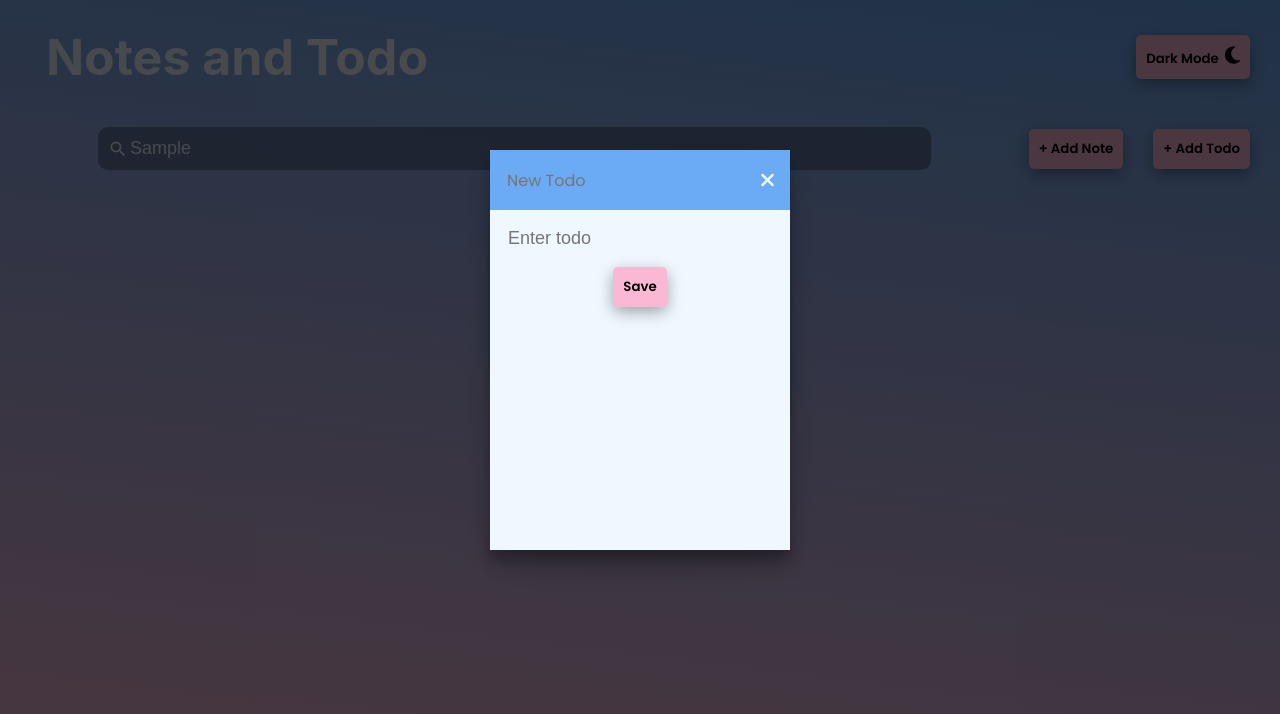
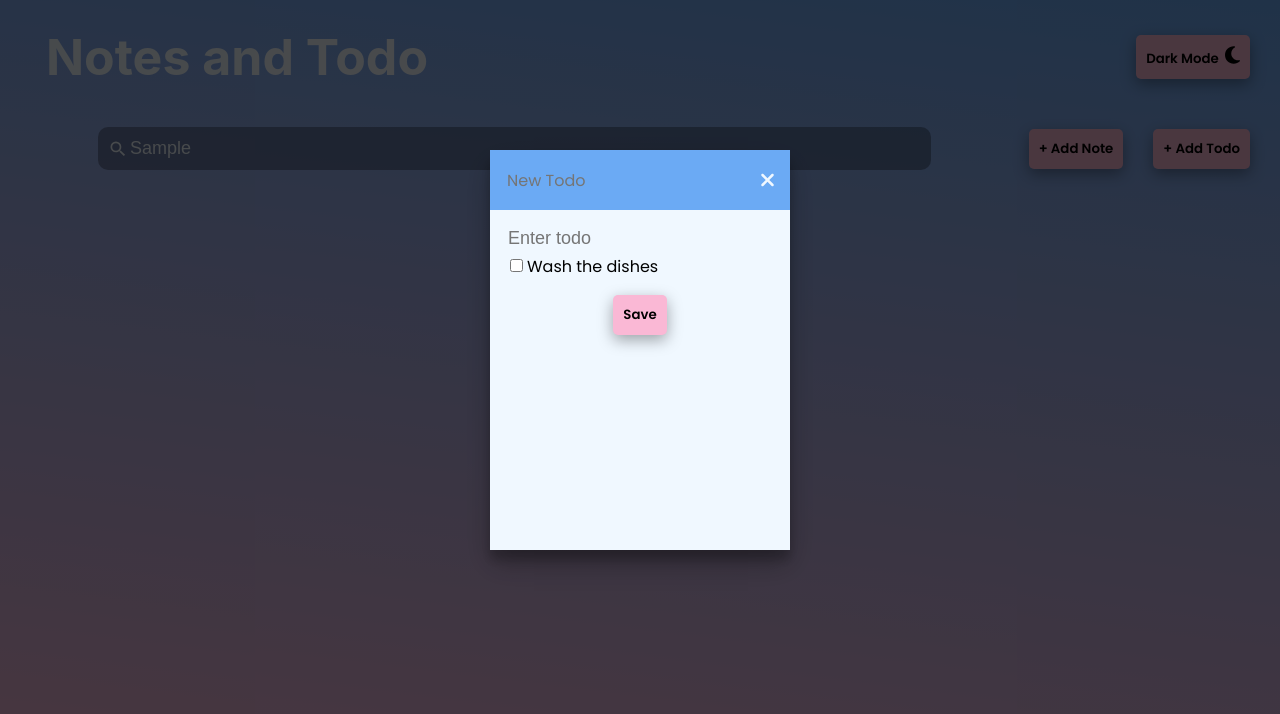
Before and after one commit to marijahavaic/notes-todo-app, a React (Create React App) app: page / in a window 1280 px wide. Both pictures are taken after typing "Sample" into the empty fields and a click on the button "+ Add Todo". Shown: the top 714 px of the page. Built offline with nearby package versions, Linux system fonts and the light colour scheme.

Commit message:
Fix add new task in the AddTodo component

```diff
--- a/src/App.js
+++ b/src/App.js
@@ -62,6 +62,12 @@ function App() {
         ]
     }
   ])
+  const [newTodoItems, setNewTodoItems] = useState([
+    {
+      id: nanoid(),
+      text: "Wash the dishes"
+    }
+  ]);
 
 
   // Retrive notes from local storage
@@ -140,9 +146,12 @@ function App() {
       />
       <div className='Todos'>
         {newTodo && <AddTodo
+          todos={todos}
           handleAddTodo={addTodo}
           newTodo={newTodo}
           handleCloseNewTodo={closeNewTodo}
+          newTodoItems={newTodoItems}
+          setNewTodoItems={setNewTodoItems}
         />
         }
         <TodoList
--- a/src/Components/AddTodo.js
+++ b/src/Components/AddTodo.js
@@ -7,17 +7,11 @@ import Task from './Task';
 
 import { FontAwesomeIcon } from '@fortawesome/react-fontawesome';
 import { faClose, faUserInjured } from '@fortawesome/free-solid-svg-icons';
+import TaskList from './TaskList';
 
-const AddTodo = ({ handleAddTodo, handleCloseNewTodo }) => {
+const AddTodo = ({ handleAddTodo, handleCloseNewTodo, newTodoItems, setNewTodoItems }) => {
     const [todoTitle, setTodoTitle] = useState('');
     const [taskText, setTaskText] = useState('');
-    const [newTodoItems, setNewTodoItems] = useState([
-        {
-            id: nanoid(),
-            text: "Wash the dishes"
-        }
-    ]);
-
 
     // set todo title
     const handleTitleChange = (e) => {
@@ -26,17 +20,17 @@ const AddTodo = ({ handleAddTodo, handleCloseNewTodo }) => {
 
     // set todo item
     const handleTextInput = (e) => {
-        e.preventDefault();
         setTaskText(e.target.value);
-        addNewTask(taskText);
     }
 
-    const addNewTask = (task) => {
+    const handleSubmit = (e) => {
+        e.preventDefault();
         const newTask = {
             id: nanoid(),
-            text: task
+            text: taskText
         }
         setNewTodoItems([newTask, ...newTodoItems]);
+        setTaskText('');
     }
 
     // save note with calling addNote function from App.js
@@ -65,7 +59,7 @@ const AddTodo = ({ handleAddTodo, handleCloseNewTodo }) => {
                 </div>
                 <div className='TodoBody'>
                     <div className='TodoEntry'>
-                        <form>
+                        <form onSubmit={handleSubmit}>
                             <input
                                 type="text"
                                 value={taskText}
@@ -74,11 +68,8 @@ const AddTodo = ({ handleAddTodo, handleCloseNewTodo }) => {
                             />
                         </form>
                     </div>
-                    {
-                        newTodoItems.map((task) => {
-                            <Task id={task.id} text={task.text} />
-                        })
-                    }
+                    <TaskList newTodoItems={newTodoItems} />
+
                 </div>
                 <div className='TodoFooter'>
                     <button className='saveTodo'
--- /dev/null
+++ b/src/Components/TaskList.js
@@ -0,0 +1,17 @@
+import React from 'react';
+
+import '../Style/TodoList.css';
+import Task from './Task';
+
+const TaskList = ({ newTodoItems }) => {
+    return (
+        <div className="TaskList">
+            {newTodoItems.map((task) => (
+                <Task id={task.id} text={task.text} />
+            ))
+            }
+        </div>
+    )
+}
+
+export default TaskList;
```
